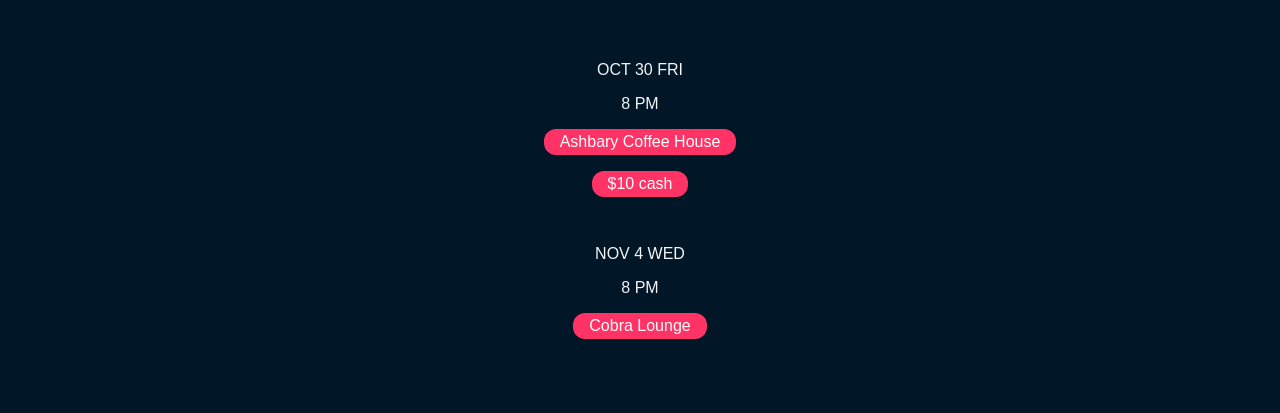
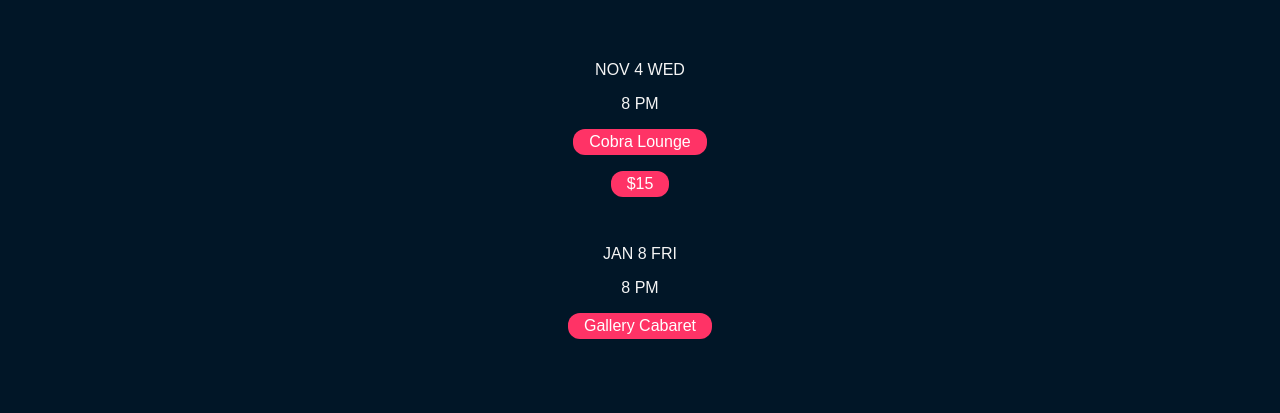
Before and after one commit to Turtlewords/autoflamingo_, a plain HTML site: page shows.html in a window 1280 px wide. Shown: the part 239-652 px from the top of the page. Drawn offline with Linux system fonts and the light colour scheme.

Commit message:
update shows

```diff
--- a/shows.html
+++ b/shows.html
@@ -83,24 +83,6 @@
 
 
           <li class="shows-item">
-            <p class="shows-date">OCT 30 FRI</p>
-            <p class="shows-time">8 PM</p>
-            <a
-              class="shows-venue"
-              href="https://ashbarycoffeehouse.com/"
-              target="_blank"
-              >Ashbary Coffee House</a
-            >
-            <p
-              class="shows-link"
-              href=""
-              target="_blank"
-              >$10 cash</p>
-
-          </li>
-
-
-          <li class="shows-item">
             <p class="shows-date">NOV 4 WED</p>
             <p class="shows-time">8 PM</p>
             <a
@@ -109,13 +91,33 @@
               target="_blank"
               >Cobra Lounge</a
             >
+            <p
+              class="shows-link"
+              href="https://dice.fm/event/532kmw-high-plains-ripper-rareforms-autoflamingo-4th-nov-cobra-lounge-chicago-tickets?pid=5997f9b0&_branch_match_id=1612182427301101520&utm_medium=partners_api&_branch_referrer=H4sIAAAAAAAAA8soKSkottLXz8nMy9ZLyUxO1UvL1Q9JTE60MDcyNUpMsbQvyEyxNbW0NE%2BzTDJQqytKTUstKsrMS49PKsovL04tsnXOKMrPTQUAR0uhvkgAAAA%3D"
+              target="_blank"
+              >$15</p>
+
+          </li>
+
+
+          <li class="shows-item">
+            <p class="shows-date">JAN 8 FRI</p>
+            <p class="shows-time">8 PM</p>
+            <a
+              class="shows-venue"
+              href="https://cobralounge.com/"
+              target="_blank"
+              >Gallery Cabaret</a
+            >
             <!-- <p
               class="shows-link"
-              href=""
+              href="https://dice.fm/event/532kmw-high-plains-ripper-rareforms-autoflamingo-4th-nov-cobra-lounge-chicago-tickets?pid=5997f9b0&_branch_match_id=1612182427301101520&utm_medium=partners_api&_branch_referrer=H4sIAAAAAAAAA8soKSkottLXz8nMy9ZLyUxO1UvL1Q9JTE60MDcyNUpMsbQvyEyxNbW0NE%2BzTDJQqytKTUstKsrMS49PKsovL04tsnXOKMrPTQUAR0uhvkgAAAA%3D"
               target="_blank"
-              >$10 cash</p> -->
+              >$15</p> -->
 
           </li>
+
+
         </ul>
       </div>
     </main>
```
